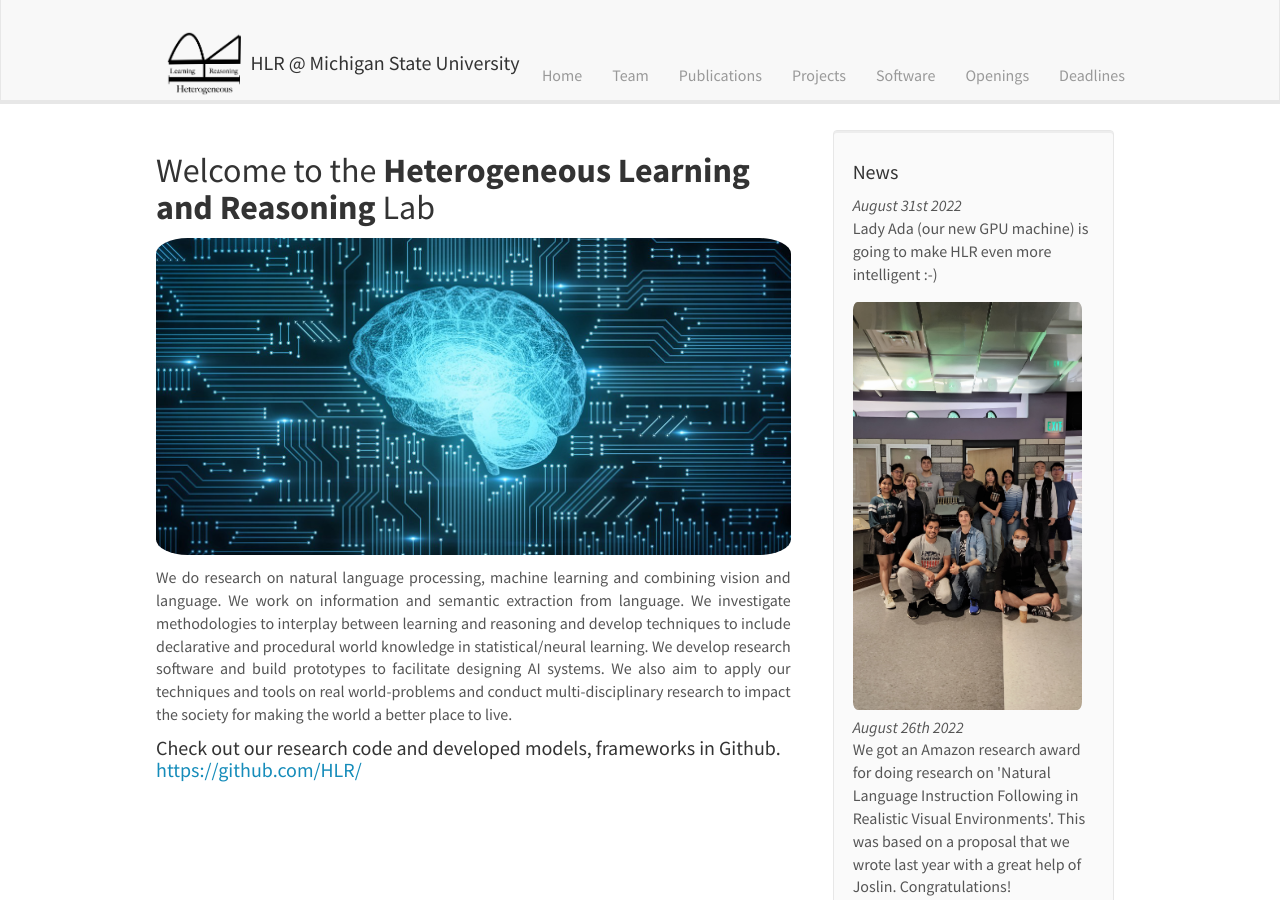
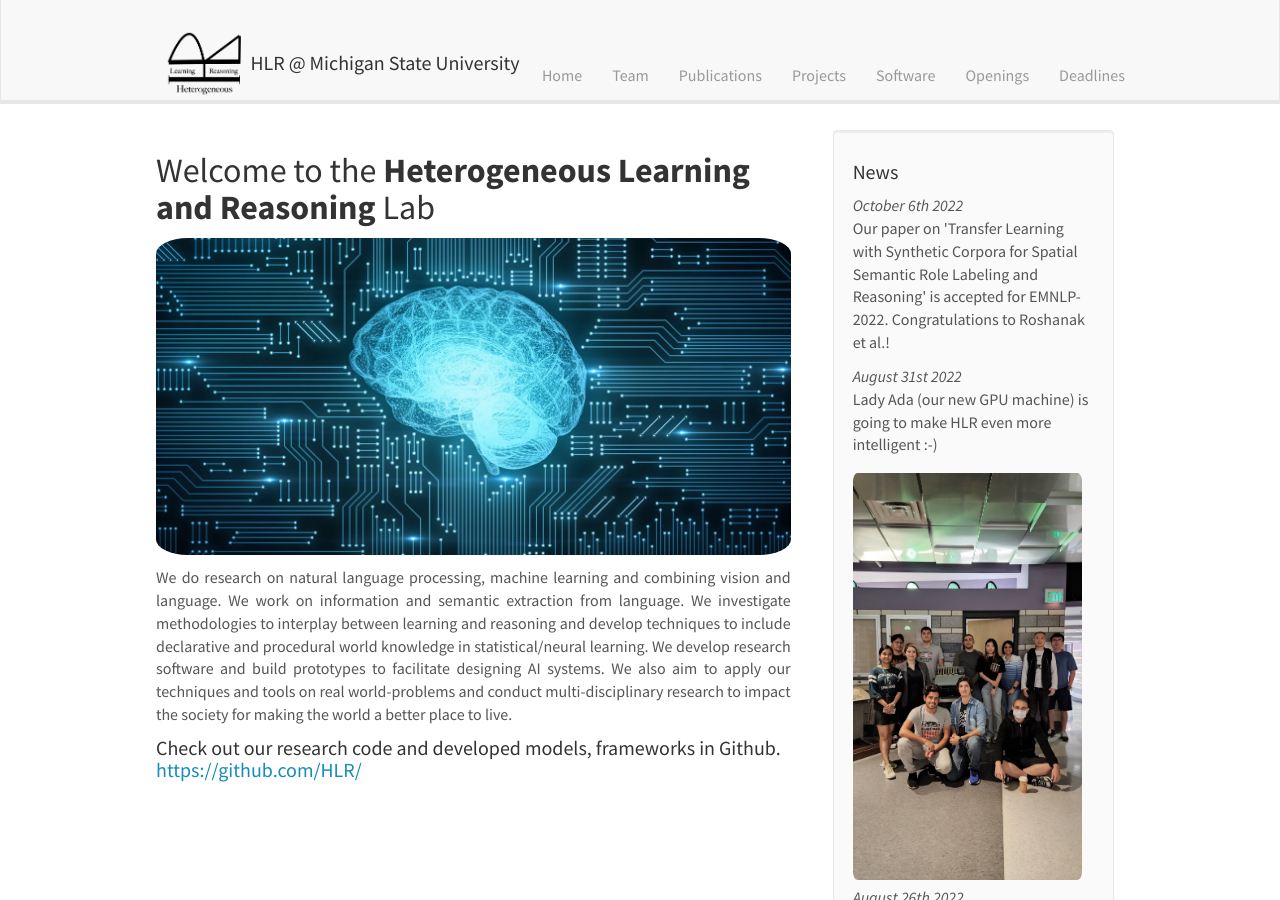
Before and after one commit to HLR/HLR.github.io, a Jekyll site: the page built from _pages/home.md, in a window 1280 px wide and 900 px high. Built offline with Jekyll 4.4.1, drawn with Linux system fonts in a browser that asks for light colours; nearby versions of some CDN libraries; some of the changed text lies outside the part shown.

Commit message:
Update news.yml

```diff
--- a/_data/news.yml
+++ b/_data/news.yml
@@ -1,3 +1,7 @@
+- date: <i>October 6th 2022</i>
+  headline: Our paper on 'Transfer Learning with Synthetic Corpora for Spatial Semantic Role Labeling and Reasoning' is accepted for EMNLP-2022. Congratulations to Roshanak et al.!
+  top: 1
+
 - date: <i>August 31st 2022</i>
   headline: Lady Ada (our new GPU machine) is going to make HLR even more intelligent :-)
   top: 1
@@ -29,7 +33,7 @@
 
 - date: <i>February 24th 2022</i>
   headline: Our paper on 'Relevant CommonSense Subgraphs for "What if..." Procedural Reasoning' is accepted for ACL-2022 findings. Congratulations to Chen et al.!
-  top: 1
+  top: 0
 
 - date: <i>August 26th 2021</i>
   headline: Our paper on "DomiKnowS, A Library for Integration of Symbolic Domain Knowledge in Deep Learning" is accepted for EMNLP-2021 Demo track. Congratulations to Hossein Rajaby Faghihi et al.
```
